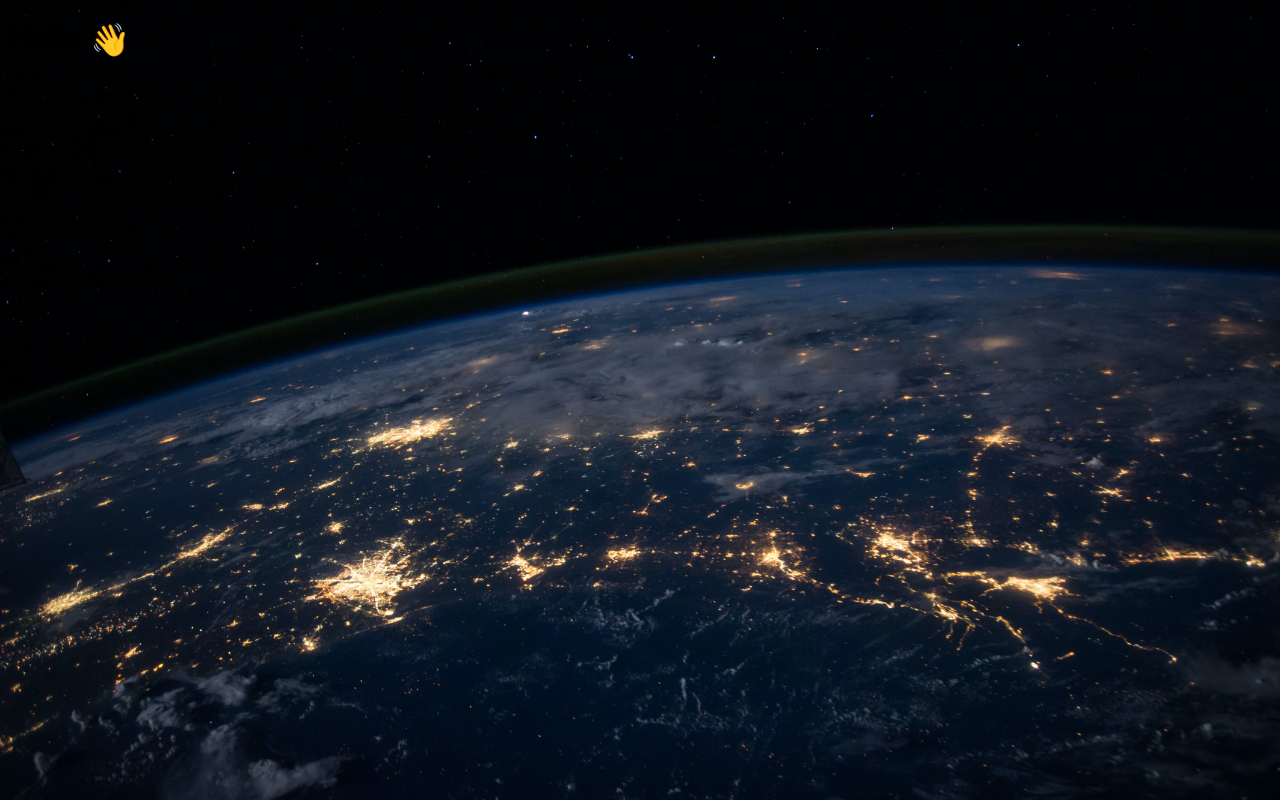
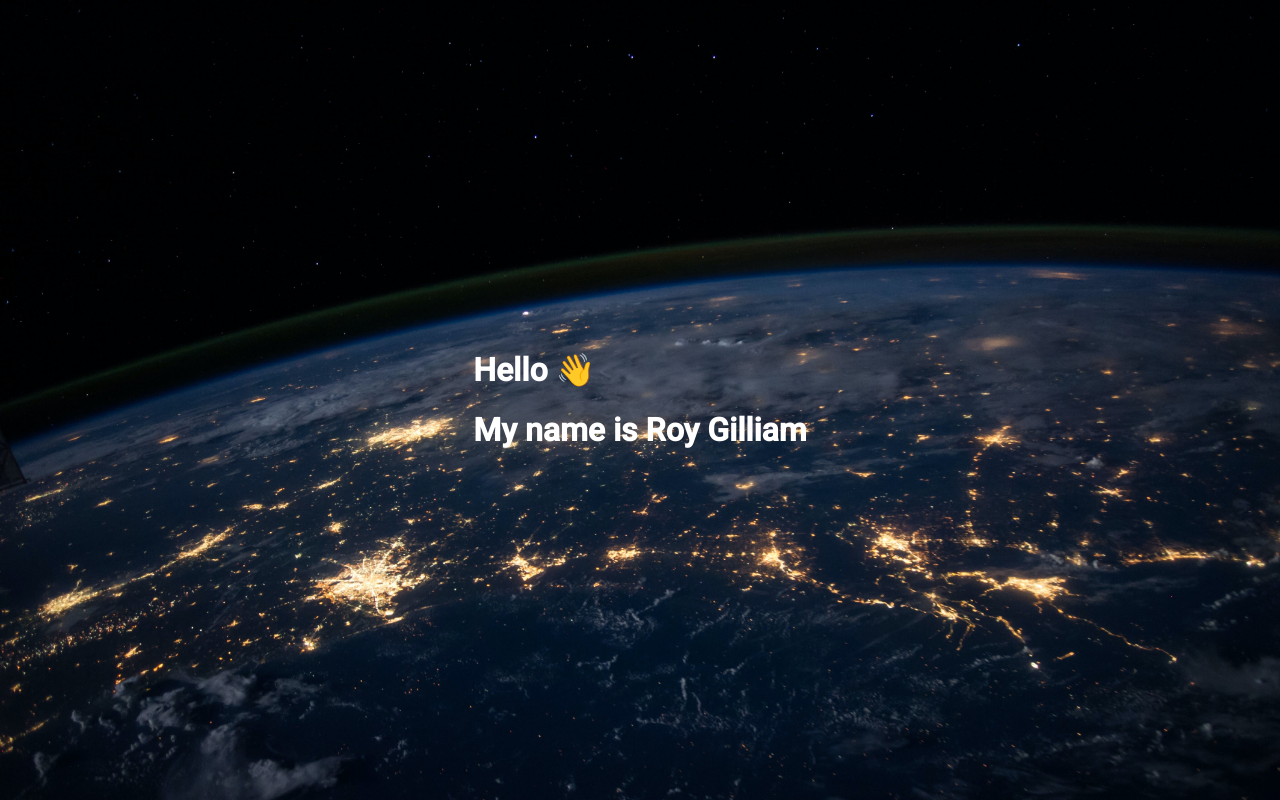
Before and after one commit to roygilliam/roygilliam.github.io, a plain HTML site: page index.html in a window 1280 px wide. Drawn offline with Linux system fonts and the light colour scheme.

Commit message:
Adding info

```diff
--- a/index.html
+++ b/index.html
@@ -7,6 +7,11 @@
     <link rel="stylesheet" href="style.css">
 </head>
 <body>
-    <h1>Hello 👋</h1>
+    <div class="main-container">
+        <div class="hello">
+            <h1>Hello 👋</h1>
+            <h1>My name is Roy Gilliam</h1>
+        </div>
+    </div>
 </body>
 </html>
--- a/style.css
+++ b/style.css
@@ -8,4 +8,19 @@ body {
     background-image: url("./nasa-earth.jpg");
     background-size: cover;
     font-family: 'Roboto', sans-serif;
+    color: white;
+    display: flex;
+    flex-direction: column;
+    align-items: center;
+    justify-content: center;
+    margin: 0;
+    min-height: 100vh;
+ }
+
+ .main-container {
+     display: flex;
+ }
+
+ .hello {
+    align-content: center;
 }
```
